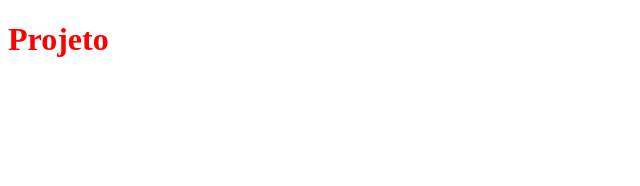
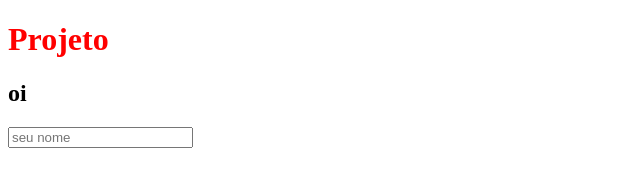
Before and after one commit to thiaguanador/teste, a plain HTML site: page index.html in a window 1280 px wide. Shown: the whole page, without its empty margins (0-640 px from the left). Drawn offline with Linux system fonts and the light colour scheme.

Commit message:
commit novo repositorio

```diff
--- a/index.html
+++ b/index.html
@@ -8,6 +8,8 @@
 </head>
 <body>
     <h1>Projeto</h1>
+    <h2>oi</h2>
+    <input type="text" name="" id="" placeholder="seu nome">
     <link rel="stylesheet" href="style.css">
 </body>
 </html>
```
